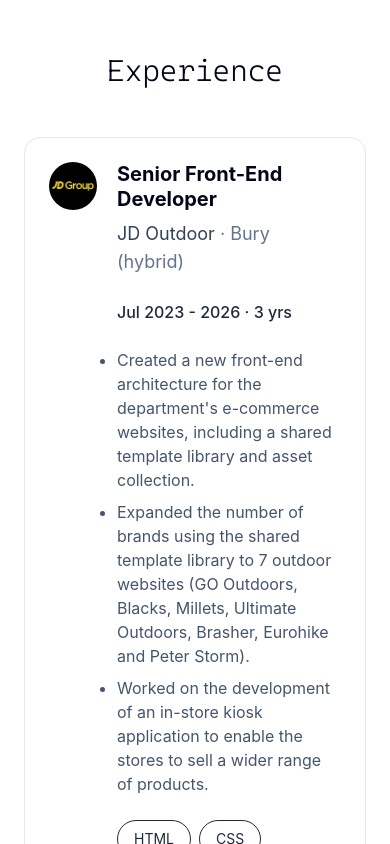
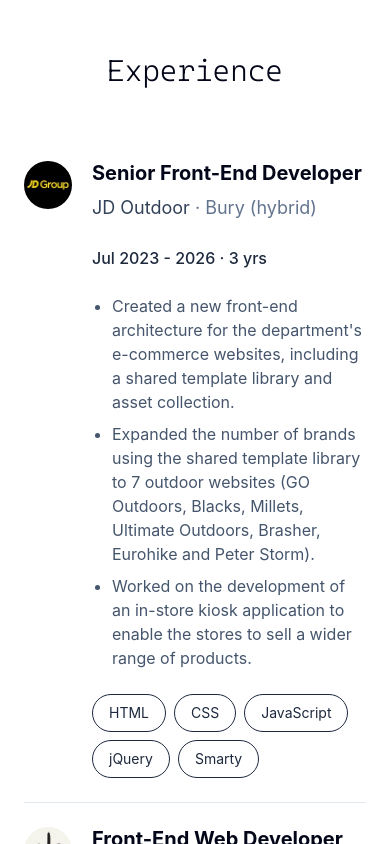
Before and after one commit to MartynRoberts/Profile, a React (Vite) app: page / in a window 390 px wide. Shown: the part 2000-2844 px from the top of the page. Built offline with nearby package versions, Linux system fonts and the light colour scheme; a web font is replaced by a local one.

Commit message:
Improved the card styling on mobile

```diff
--- a/src/components/Experience.jsx
+++ b/src/components/Experience.jsx
@@ -109,11 +109,11 @@
       <div className="mx-auto max-w-6xl">
         <H2 className="mb-12">Experience</H2>
 
-        <ul className="relative space-y-6">
+        <ul className="relative sm:space-y-6">
           {roles.map((role) => (
             <li
               key={`${role.company}-${role.dates}`}
-              className="relative rounded-2xl border border-slate-200 p-6 transition"
+              className="relative border-b border-slate-200 py-6 transition sm:rounded-2xl sm:border sm:p-6"
             >
               <div className="flex gap-5">
                 <img
@@ -135,11 +135,11 @@
                   <p className="mt-6 text-md font-medium">
                     {role.dates} · {role.duration}
                   </p>
-                  <ul className="mt-6 space-y-2">
-                    {role.details.map((detail, index) => (
+                  <ul className="mt-6 space-y-2 pl-5">
+                    {role.details.map((detail) => (
                       <li
-                        key={index}
-                        className="text-md text-slate-600 list-disc"
+                        key={detail}
+                        className="text-md list-disc text-slate-600"
                       >
                         {detail}
                       </li>
--- a/src/components/Projects.jsx
+++ b/src/components/Projects.jsx
@@ -66,11 +66,11 @@
       <div className="mx-auto max-w-6xl">
         <H2 className="mb-8 sm:mb-12">Projects</H2>
 
-        <ul className="relative space-y-6">
+        <ul className="relative sm:space-y-6">
           {projects.map((project) => (
             <li
               key={project.title}
-              className="relative overflow-hidden rounded-xl border border-slate-200 p-3 transition sm:rounded-2xl sm:p-6"
+              className="relative overflow-hidden border-b border-slate-200 py-6 transition sm:rounded-2xl sm:border sm:p-6"
             >
               <div className="flex min-w-0 flex-col gap-4 sm:gap-6 lg:flex-row lg:gap-8">
                 <ProjectGallery media={project.media} title={project.title} />
--- a/src/components/Skills.jsx
+++ b/src/components/Skills.jsx
@@ -58,11 +58,11 @@
         </p>
       </div>
 
-      <div className="grid gap-6 md:grid-cols-2">
+      <div className="grid sm:gap-6 md:grid-cols-2">
         {skillGroups.map((group) => (
           <div
             key={group.title}
-            className="relative rounded-2xl border border-slate-200 p-6 transition"
+            className="relative border-b border-slate-200 py-6 transition sm:rounded-2xl sm:border sm:p-6"
           >
             <H3 className="mb-5">{group.title}</H3>
 
```
